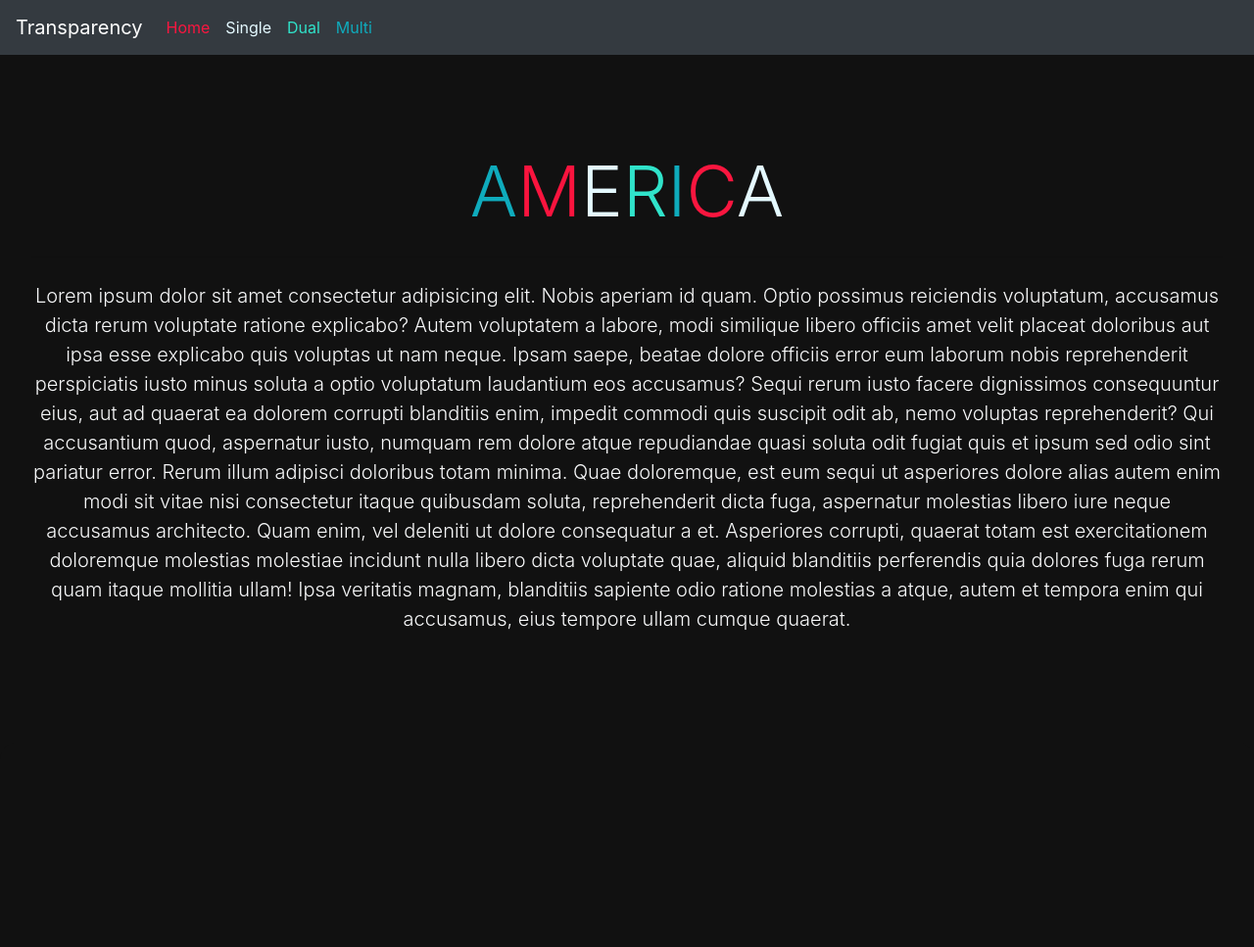
After one commit to datascienceucsc/dss-cruzhacks, a Flask app: template server/server/templates/single_candidate.html in a window 1280 px wide. The commit adds this page. Shown: the top 967 px of the page at 98% size. Run offline with Flask 3, Linux system fonts and the light colour scheme; the template is opened without the code that fills it, so the values that code supplies are empty; parts of the project's set-up code (start-up, migrations or seed data) failed here and were passed over; some libraries are stand-ins or nearby versions.

Commit message:
fixed some of the html and blocks

```diff
--- a/server/server/templates/layout.html
+++ b/server/server/templates/layout.html
@@ -50,7 +50,7 @@
             <div class="collapse navbar-collapse" id="navbarSupportedContent">
               <ul class="navbar-nav mr-auto">
                 <li class="nav-item active">
-                  <a class="nav-link americaRed" id="nav-home" href="#">Home</a>
+                  <a class="nav-link americaRed" id="nav-home" href="/">Home</a>
                 </li>
                 <li class="nav-item">
                   <a class="nav-link americaWhite" id="nav-singleCandidate" href="#"
@@ -67,17 +67,8 @@
             </div>
           </nav>
           <div class="container display-box" id="home">
-            <div class="container-fluid row align-items-end" id="mainPicture">
-              <div class="col">
-                <a href="#startOfContent">
-                  <img src="../static/imgs/arrow-bar-bottom.svg" alt="" width="100%" height="100%" title="Bootstrap">
-                </a>
-              </div>
-            </div>
-            <div class="container" id="startOfContent">
               {% block content %}
               {% endblock %}
-            </div>
           </div>
 
       <!-- mainCode -->
--- /dev/null
+++ b/server/server/templates/single_candidate.html
@@ -0,0 +1,38 @@
+{% extends "layout.html" %} {% block content %}
+<div class="jumbotron">
+  <h1 class="display-3 text-center text-light">
+    <span style="color: #0fabbc;">A</span><span style="color: #fa143e;">M</span
+    ><span style="color: #e4f9ff;">E</span><span style="color: #30e3ca;">R</span
+    ><span style="color: #0fabbc;">I</span><span style="color: #fa163f;">C</span
+    ><span style="color: #e4f9ff;">A</span>
+  </h1>
+  <hr class="my-4" />
+  <p class="lead text-center text-light">
+    Lorem ipsum dolor sit amet consectetur adipisicing elit. Nobis aperiam id
+    quam. Optio possimus reiciendis voluptatum, accusamus dicta rerum voluptate
+    ratione explicabo? Autem voluptatem a labore, modi similique libero officiis
+    amet velit placeat doloribus aut ipsa esse explicabo quis voluptas ut nam
+    neque. Ipsam saepe, beatae dolore officiis error eum laborum nobis
+    reprehenderit perspiciatis iusto minus soluta a optio voluptatum laudantium
+    eos accusamus? Sequi rerum iusto facere dignissimos consequuntur eius, aut
+    ad quaerat ea dolorem corrupti blanditiis enim, impedit commodi quis
+    suscipit odit ab, nemo voluptas reprehenderit? Qui accusantium quod,
+    aspernatur iusto, numquam rem dolore atque repudiandae quasi soluta odit
+    fugiat quis et ipsum sed odio sint pariatur error. Rerum illum adipisci
+    doloribus totam minima. Quae doloremque, est eum sequi ut asperiores dolore
+    alias autem enim modi sit vitae nisi consectetur itaque quibusdam soluta,
+    reprehenderit dicta fuga, aspernatur molestias libero iure neque accusamus
+    architecto. Quam enim, vel deleniti ut dolore consequatur a et. Asperiores
+    corrupti, quaerat totam est exercitationem doloremque molestias molestiae
+    incidunt nulla libero dicta voluptate quae, aliquid blanditiis perferendis
+    quia dolores fuga rerum quam itaque mollitia ullam! Ipsa veritatis magnam,
+    blanditiis sapiente odio ratione molestias a atque, autem et tempora enim
+    qui accusamus, eius tempore ullam cumque quaerat.
+  </p>
+</div>
+<div class="container-fluid" style="height: auto;">
+  <div class="row h-100 justify-content-center align-items-center">
+    <iframe src="{{ iframesrc }}" frameborder="0" height="1200px" width="1200px"></iframe>
+  </div>
+</div>
+{% endblock content %}
```
Also changed, not shown: server/server/static/render.js (+33 -33 lines), server/server/templates/home.html (+9 -0 lines).
